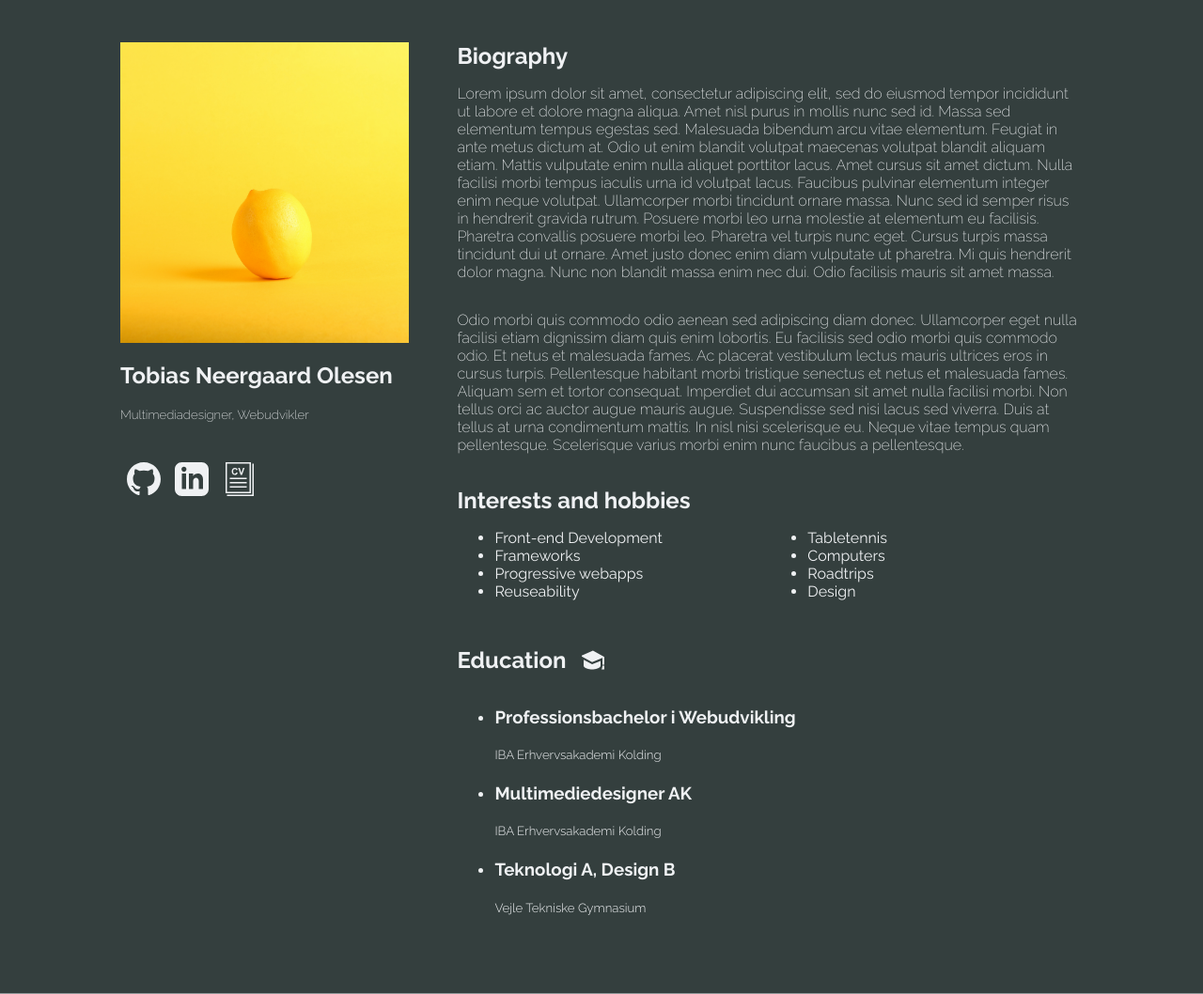
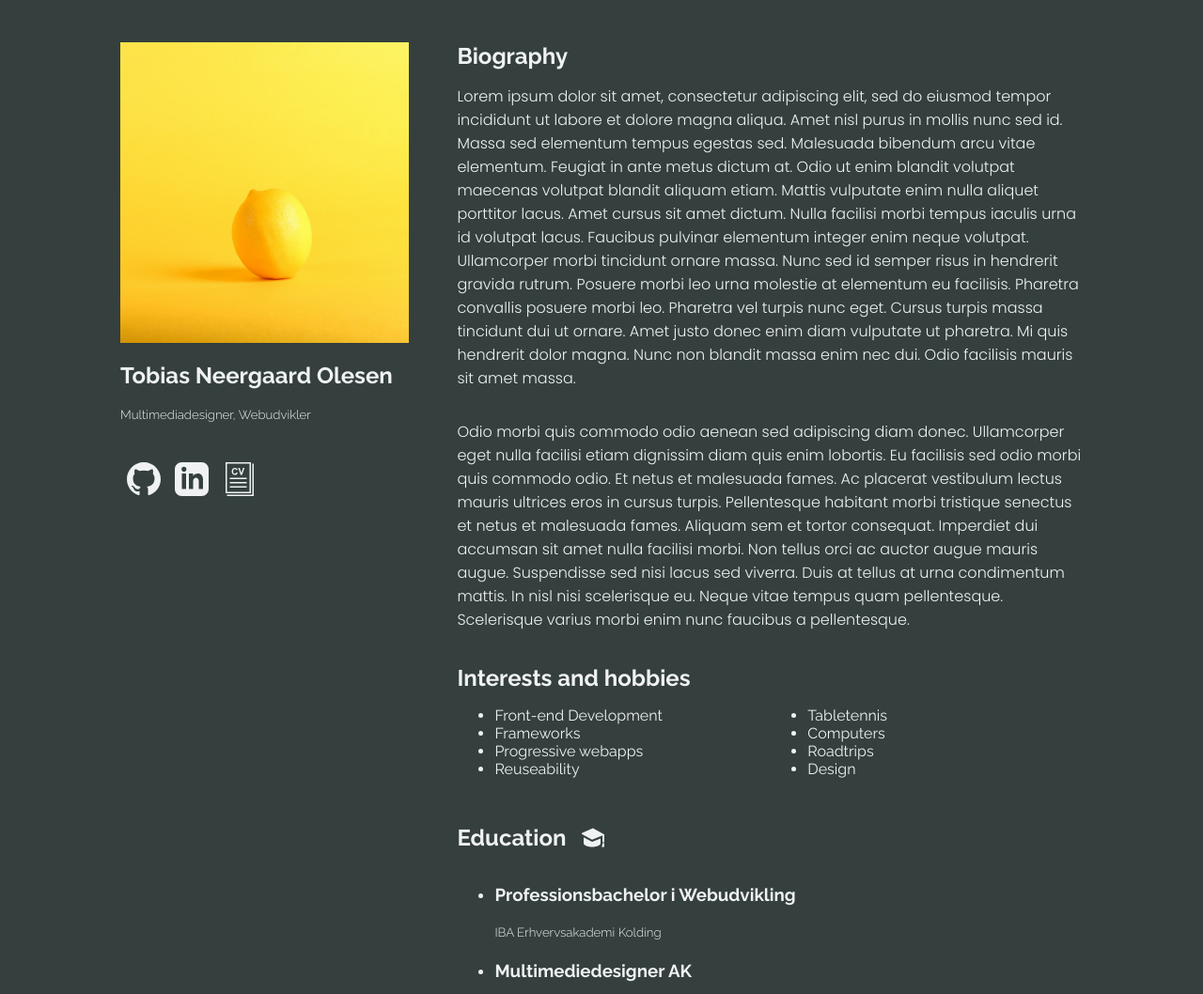
Before and after one commit to toby044/something, a PHP site: page / in a window 1280 px wide. Shown: the part 56-1114 px from the top of the page at 94% size. Run offline with PHP 8.4, Linux system fonts and the light colour scheme.

Commit message:
Font change for P to poppins

```diff
--- a/css/index.css
+++ b/css/index.css
@@ -1,4 +1,6 @@
 @import url('https://fonts.googleapis.com/css2?family=Raleway:ital,wght@0,100;0,200;0,300;0,400;0,500;0,600;0,700;0,800;0,900;1,100;1,200;1,300;1,400;1,500;1,600;1,700;1,800;1,900&display=swap');
+@import url('https://fonts.googleapis.com/css2?family=Poppins:ital,wght@0,100;0,200;0,300;0,400;0,500;0,600;0,700;0,800;0,900;1,100;1,200;1,300;1,400;1,500;1,600;1,700;1,800;1,900&display=swap');
+/* Overvej anden font til paragraph frem for raleway, en med flere former */
 
 :root {
   --magenta: #EF476F;
@@ -122,7 +124,7 @@ main {
 
 .main-container-left h5 {
   margin-top: 0;
-  font-weight: 200;
+  font-weight: 300;
 }
 
 .profile-img {
@@ -165,7 +167,8 @@ main {
 
 /* Does this need a change for 300? */
 .main-container-right p {
-  font-weight: 200;
+  font-weight: 300;
+  font-family: 'Poppins', sans-serif;
 }
 
 /* Interests and hobbies lists */
```
